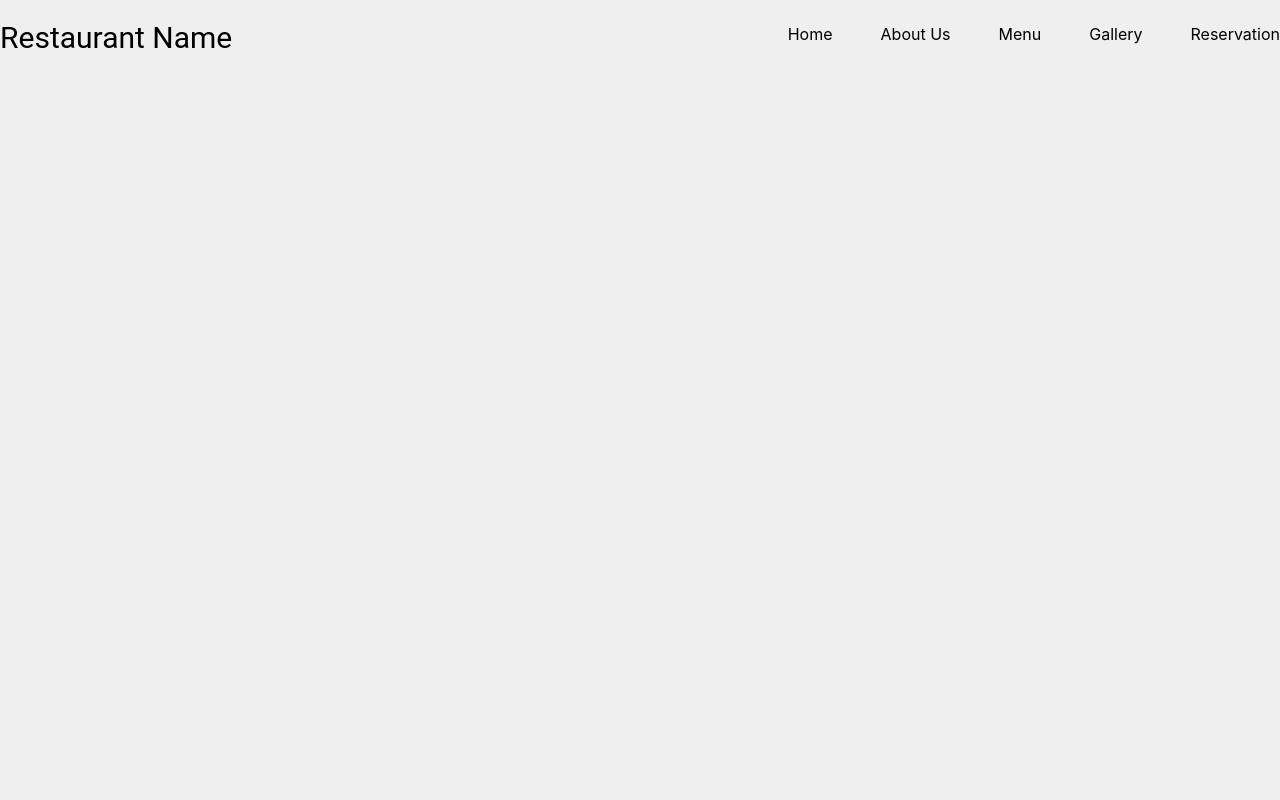
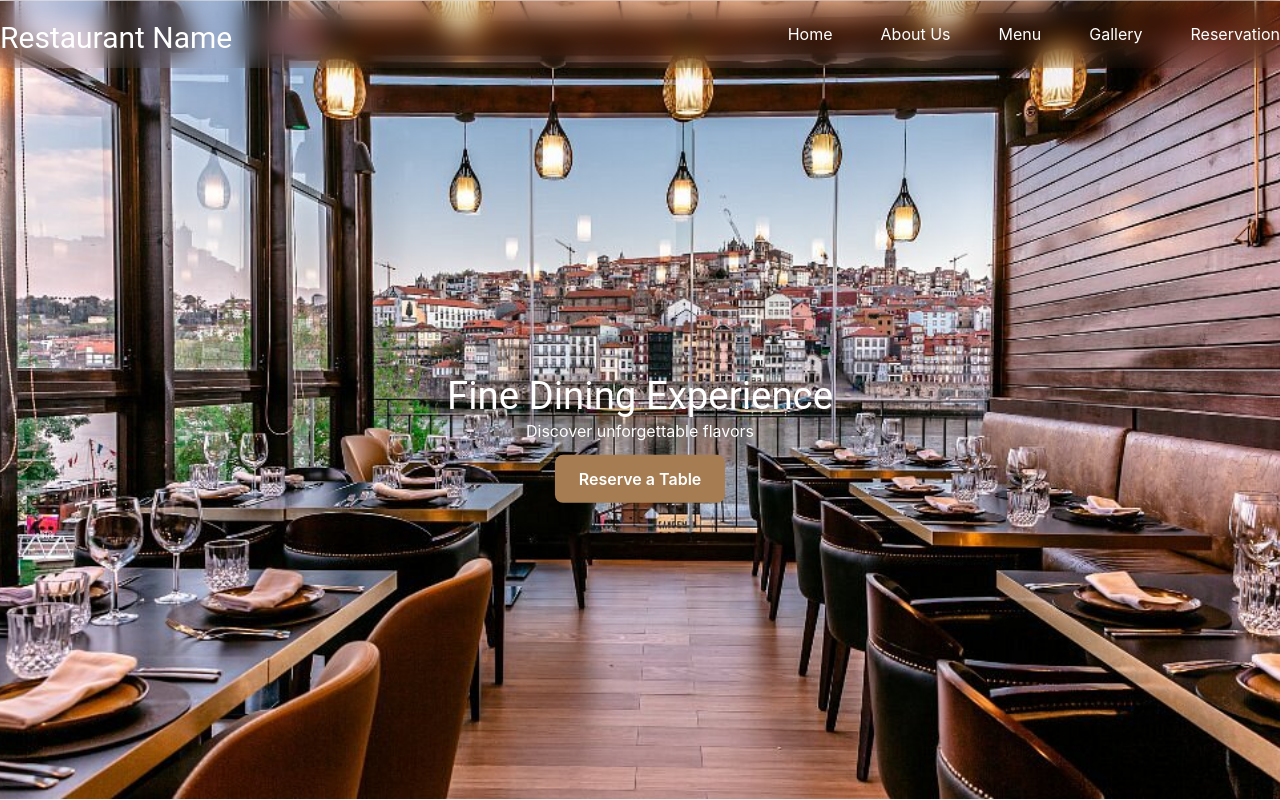
Before and after one commit to 18pedrinho02/restaurant, a React (Vite) app: page / in a window 1280 px wide. Built offline with nearby package versions, Linux system fonts and the light colour scheme; a web font is replaced by a local one.

Commit message:
Hero section aplied

```diff
--- a/src/App.jsx
+++ b/src/App.jsx
@@ -2,12 +2,16 @@ import gsap from 'gsap'
 import React from "react";
 import {ScrollTrigger, SplitText} from 'gsap/all';
 import Navbar from './Components/Navbar.jsx'
+import Hero from './Components/Hero.jsx'
 
 gsap.registerPlugin(ScrollTrigger, SplitText);
 
 const App=()=>{
     return(
-        <Navbar/>
+        <main>
+            <Navbar/>
+            <Hero/>
+        </main>
     )
 }
 
--- /dev/null
+++ b/src/Components/Hero.jsx
@@ -0,0 +1,21 @@
+import { useGSAP } from "@gsap/react";
+import gsap from "gsap";
+import { SplitText } from "gsap/all";
+import { useRef } from "react";
+import { useMediaQuery } from "react-responsive";
+
+const Hero = ()=>{
+    return(
+        <section id="hero" className="restaurant-img">
+
+            <div className="flex-center col-center abs-center">
+                <h1>Fine Dining Experience</h1>
+                <p>Discover unforgettable flavors</p>
+                <button href="#reservation">Reserve a Table</button>
+            </div>
+
+        </section>
+    )
+}
+
+export default Hero
--- a/src/Components/Navbar.jsx
+++ b/src/Components/Navbar.jsx
@@ -14,7 +14,7 @@ const Navbar=()=>{
 
         navBackground.fromTo('nav', {backgroundColor:'transparent'}, {
             backgroundColor:'#00000050',
-            backgroundFilter:'blur(10px',
+            backgroundFilter:'blur(10px)',
             duration:1,
             ease:'power1.inOut'
         });
--- a/src/index.css
+++ b/src/index.css
@@ -1,11 +1,6 @@
 @import url("https://fonts.googleapis.com/css2?family=Mona+Sans:wght@200..900&family=DM+Serif+Text:ital@0;1&display=swap");
 @import "tailwindcss";
 
-/* 2️⃣ Fontes customizadas */
-@font-face {
-    font-family: "Modern Negra";
-    src: url("/fonts/Modern Negra Demo.ttf") format("truetype");
-}
 
 /* 3️⃣ Variáveis de tema (cores, fontes, etc.) */
 @theme {
@@ -16,22 +11,34 @@
     --font-display: "Modern Negra", sans-serif;
 }
 
-@utility flex-center {
-    @apply flex justify-center items-center;
-}
-
 /* 4️⃣ Reset / base */
 html, body {
     width: 100%;
     height: 100%;
     background-color: var(--color-secondary);
-    color: black;
+    color: white;
     scroll-behavior: smooth;
     overflow-x: hidden;
 }
 
+
+
+@utility flex-center {
+    @apply flex justify-center items-center;
+}
+@utility col-center {
+    @apply flex flex-col justify-center items-center;
+}
+
+@utility abs-center {
+    @apply absolute top-1/2 left-1/2 -translate-x-1/2 -translate-y-1/2;
+}
+
+
+
+
     nav {
-        @apply fixed z-50 w-full;
+        @apply fixed z-50 w-full backdrop-blur-md bg-black/50;
 
         div {
             @apply flex md:flex-row flex-col md:justify-between items-center gap-5 py-5 lg:px-0 px-5 container mx-auto;
@@ -48,4 +55,45 @@ html, body {
         ul {
             @apply flex-center lg:gap-12 gap-7;
         }
+
     }
+
+
+@layer base {
+  section {
+    @apply relative z-10 min-h-dvh w-full border border-transparent;
+  }
+
+  button {
+    @apply px-6 py-3 bg-[#a67c52] text-white font-semibold rounded-lg hover:bg-[#8b623a] transition hover:cursor-pointer;
+  }
+
+}
+
+#hero {
+  @apply relative w-screen h-screen; /* ocupa toda a viewport */
+  background-image: url("/assets/caption.jpg");
+  background-size: cover; /* cobre toda a section, sem deformar */
+  background-position: center; /* centra a imagem */
+  background-repeat: no-repeat; /* evita repetição */
+}
+
+@layer components{
+    main {
+        @apply w-full overflow-x-hidden;
+    }
+    #hero{
+        h1 {
+            @apply md:mt-20 mt-40 text-4xl md:text-[3vw] leading-none text-center font-roboto;
+        }
+        p{
+            @apply mt-1;
+        }
+        button{
+            @apply mt-3;
+        }
+    }
+    .restaurant-img{
+        @apply absolute inset-0 w-full h-full bg-cover bg-center;
+    }
+}
```
Also changed, not shown: assets/caption.jpg (added).
